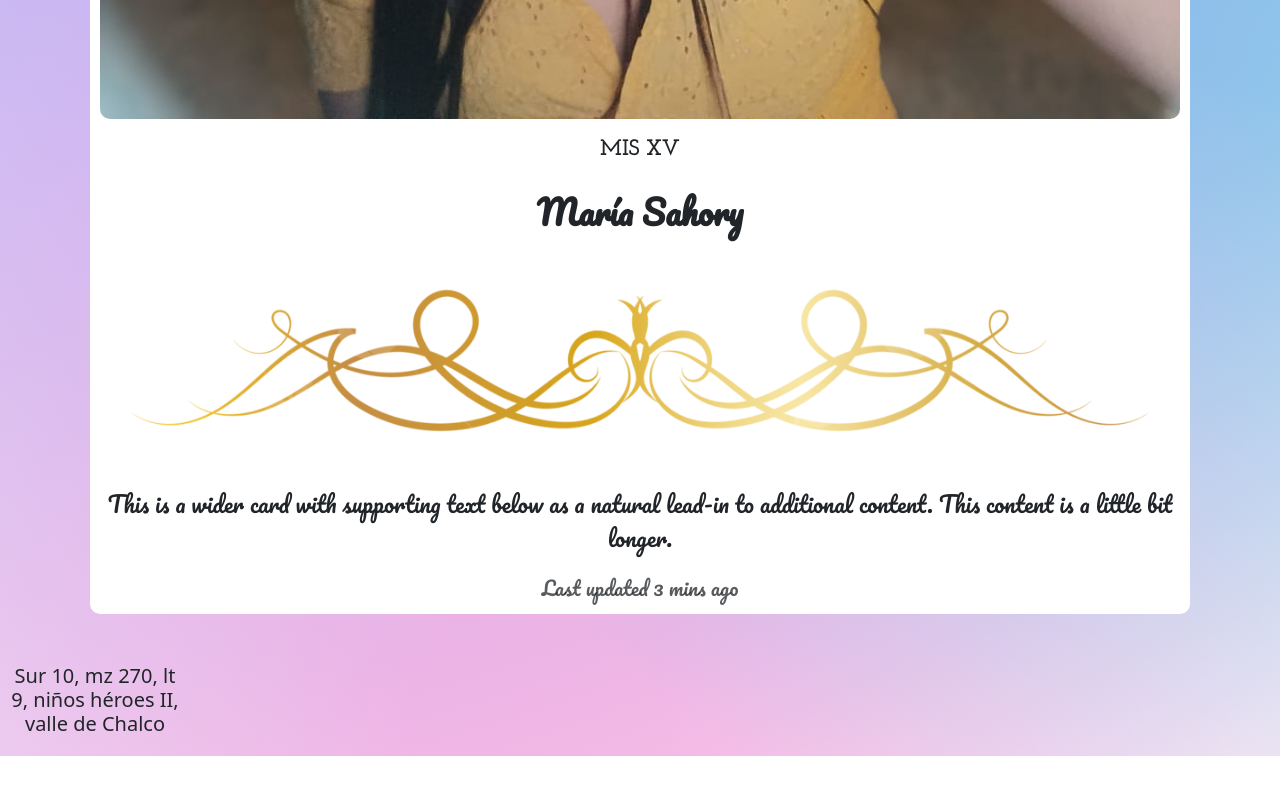
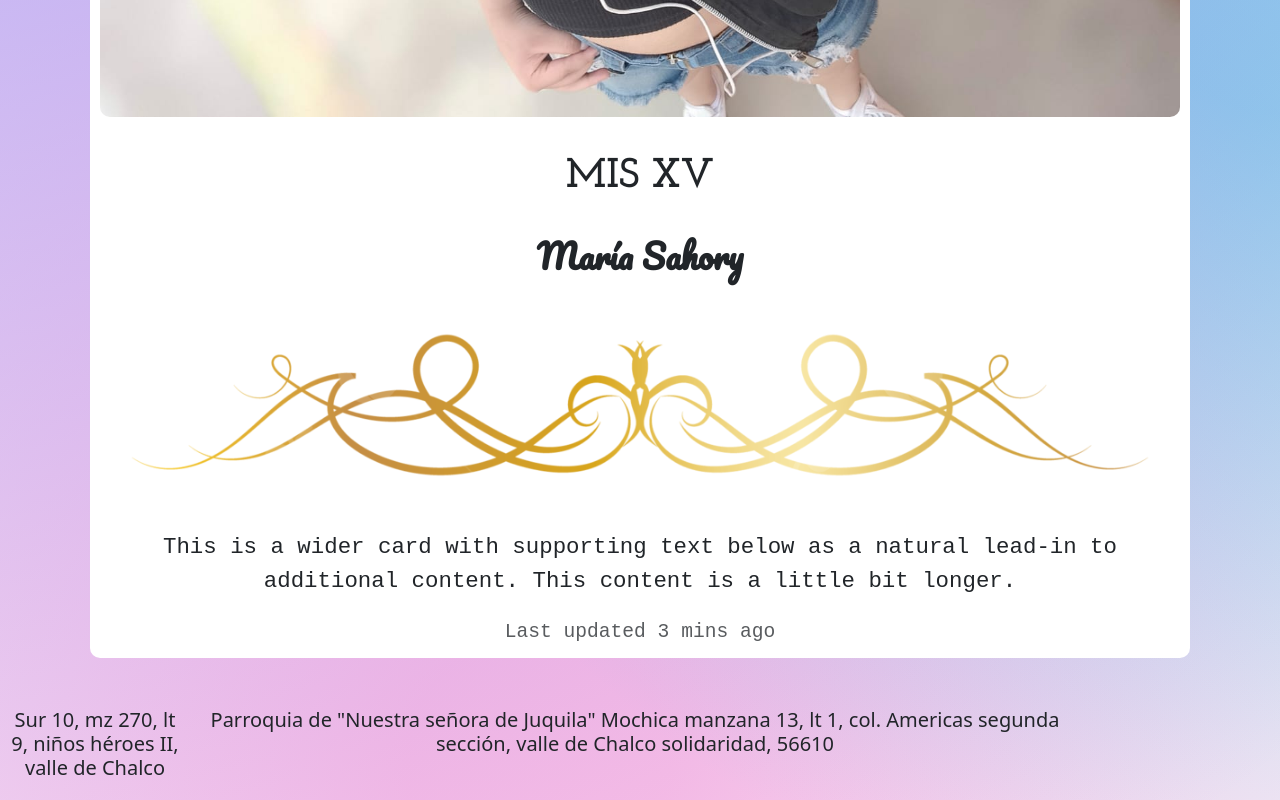
Before and after one commit to garcia-karen/invitacionSaho, a plain HTML site: page index.html in a window 1280 px wide. Shown: the part 960-1760 px from the top of the page. Before the commit the page ends 1716 px from the top, so only its background shows below. Drawn offline with nearby package versions, Linux system fonts and the light colour scheme.

Commit message:
Cambios en las fotos

```diff
--- a/index.html
+++ b/index.html
@@ -19,7 +19,7 @@
         <!--<h1 class="titulo">Mis XV</h1>-->
         <div class="entrada">
           <img src="./greca.png" class="card-img-top" alt="greca">
-          <img src="./foto 1.jpeg" class="card-img-top foto1" alt="foto1">
+          <img src="./foto12.jpeg" class="card-img-top foto1" alt="foto1">
           <div class="card-body">
 
             <h5 class="misXV">MIS XV</h5>
@@ -31,6 +31,8 @@
 
         </div>
         <h5 class="1">Sur 10, mz 270, lt 9, niños héroes II, valle de Chalco</h5>
+        <h5>Parroquia de "Nuestra señora de Juquila"
+          Mochica manzana 13, lt 1, col. Americas segunda sección, valle de Chalco solidaridad, 56610 </h5>
 
 
 
--- a/style.css
+++ b/style.css
@@ -108,7 +108,7 @@ body{
     font-family: "Josefin Slab", serif;
     font-optical-sizing: auto;
     display: block;
-    font-size: 1em;
+    font-size: clamp(2rem, 2vw + 1rem, 10rem);
     margin-block-start: 0.83em;
     margin-block-end: 0.83em;
     margin-inline-start: 0px;
@@ -117,3 +117,11 @@ body{
     unicode-bidi: isolate;
 
 }
+
+/*h5{
+    font-size: clamp(1rem, 2vw + 1rem, 20rem);
+}*/
+
+p{
+    font-family: 'Courier New', Courier, monospace;
+}
```
Also changed, not shown: WhatsApp Image 2024-10-01 at 17.23.23 (1).jpeg (added), WhatsApp Image 2024-10-01 at 17.23.23 (2).jpeg (added), WhatsApp Image 2024-10-01 at 17.23.23 (3).jpeg (added), WhatsApp Image 2024-10-01 at 17.23.23 (4).jpeg (added), WhatsApp Image 2024-10-01 at 17.23.23.jpeg (added), WhatsApp Image 2024-10-01 at 17.23.24 (1).jpeg (added), WhatsApp Image 2024-10-01 at 17.23.24.jpeg (added), WhatsApp Image 2024-10-01 at 22.38.29.jpeg (added), foto12.jpeg (added), foto13.jpeg (added), foto14.jpeg (added).
